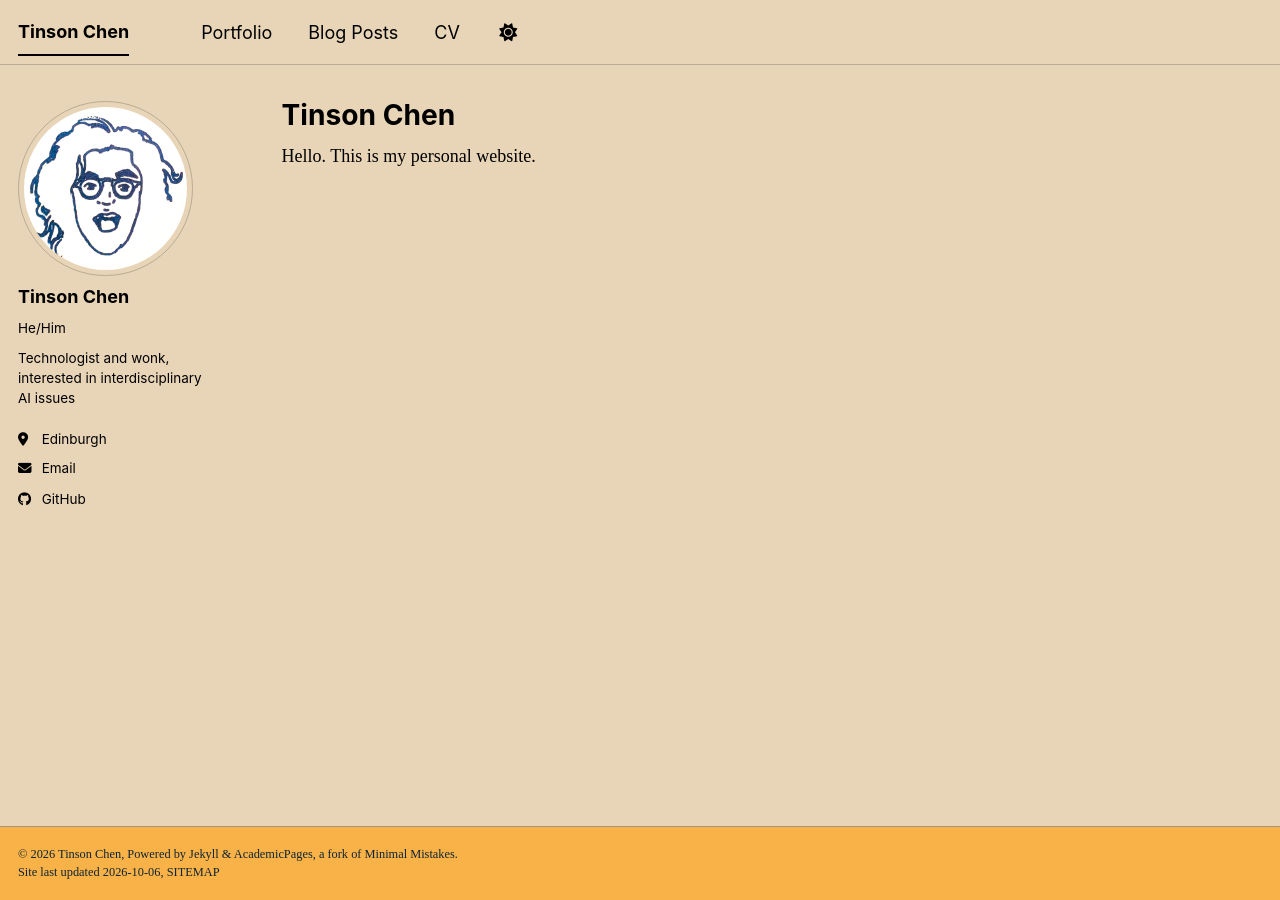
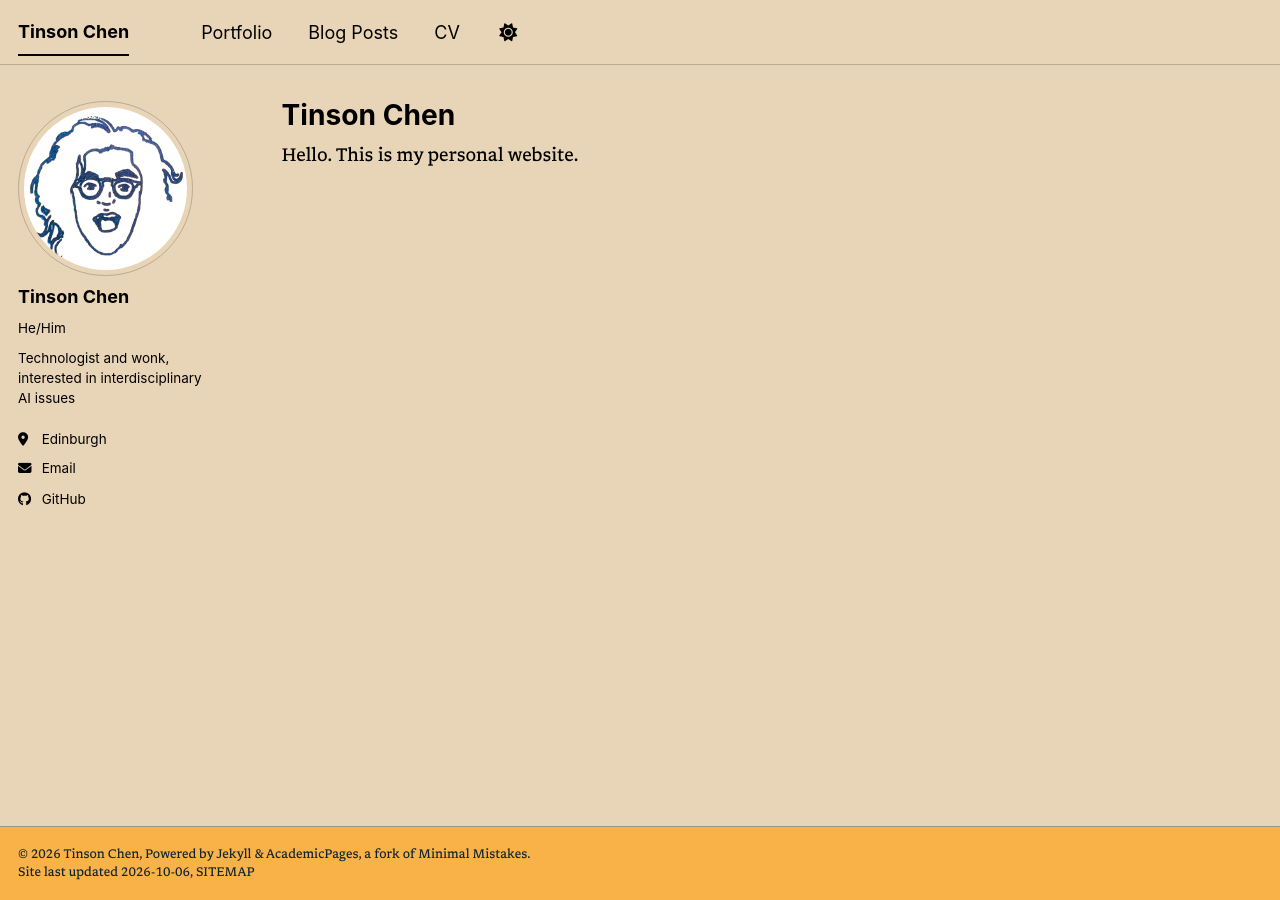
Before and after one commit to strfsh-jstr/strfsh-jstr.github.io, a Jekyll site: the page built from _pages/about.md, in a window 1280 px wide. Built offline with Jekyll 4.4.1, drawn with Linux system fonts in a browser that asks for light colours; a style sheet for code colours, icons or effects is not loaded.

Commit message:
Add register Libron to base

```diff
--- a/_sass/layout/_base.scss
+++ b/_sass/layout/_base.scss
@@ -7,6 +7,13 @@ html {
   min-height: 100%;
 
   scroll-behavior: smooth;
+}
+
+@font-face {
+  font-family: "Libron";
+  src: url("../fonts/Libron-Regular.woff2") format("woff2");
+  font-weight: 400;
+  font-style: normal;
 }
 
 body {
```
